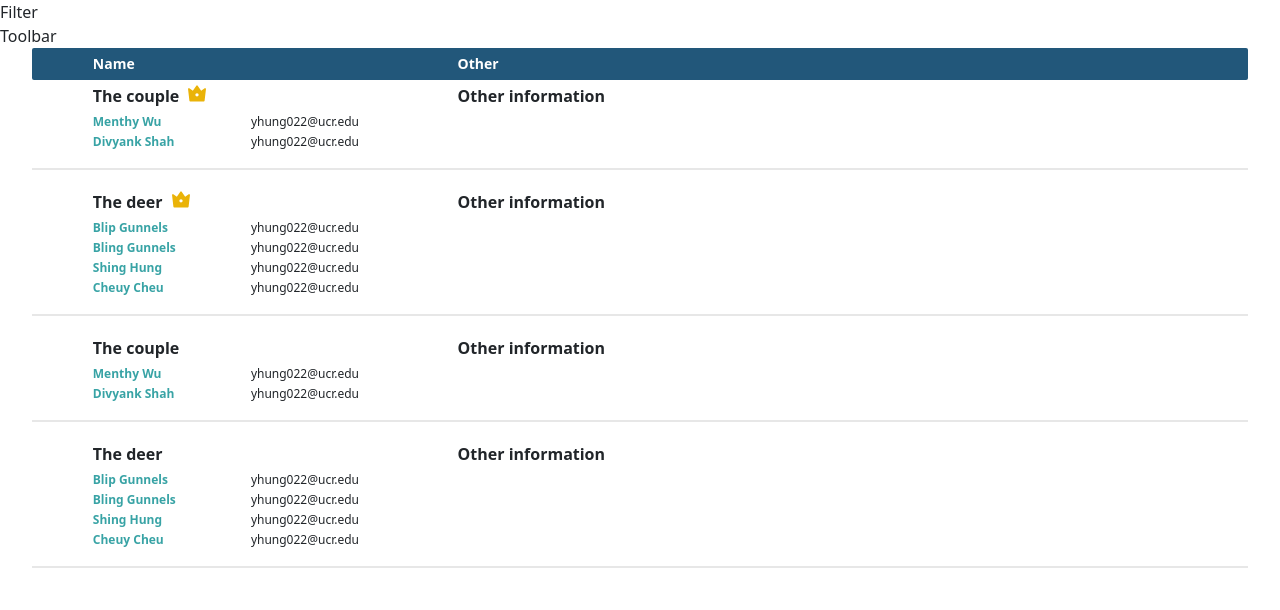
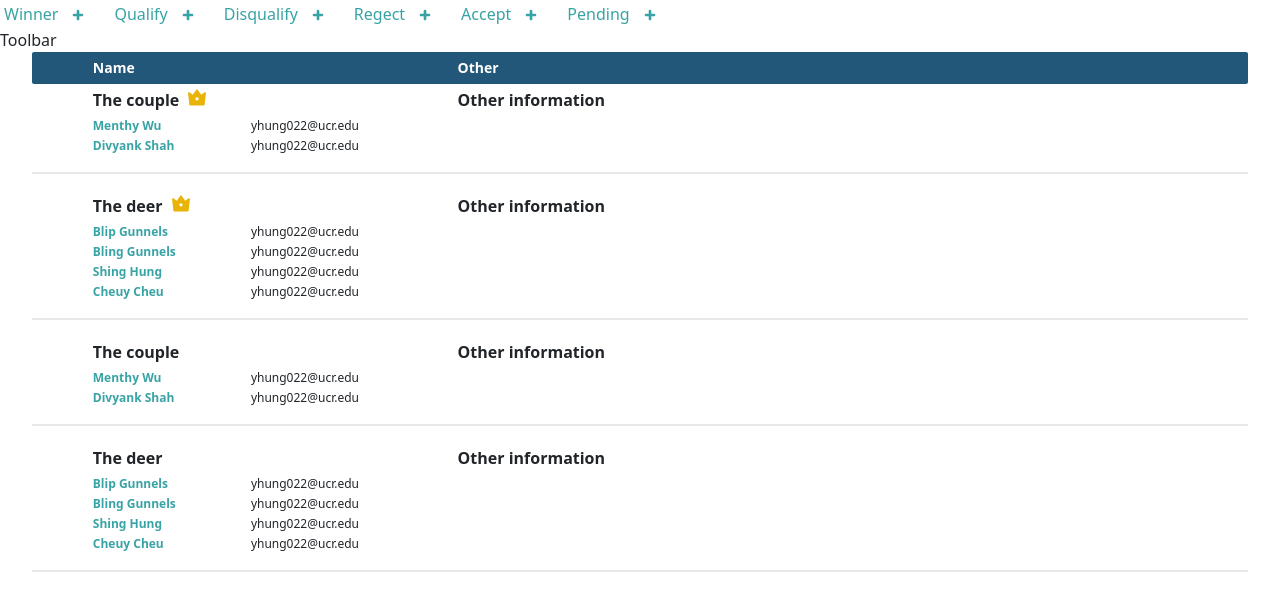
Before and after one commit to acm-ucr/hackathon-website, a Next.js app: page /admin/teams in a window 1280 px wide. Shown: the top 610 px of the page. Built offline with nearby package versions, Linux system fonts and the light colour scheme.

Commit message:
create Filter

```diff
--- a/src/app/admin/participants/page.js
+++ b/src/app/admin/participants/page.js
@@ -1,4 +1,5 @@
-import Filter from "@/app/components/Filter";
+"use client";
+import Filters from "@/app/components/Filters";
 import Participants from "@/app/components/Participants";
 import Toolbar from "@/app/components/Toolbar";
 import React from "react";
@@ -6,7 +7,7 @@ import React from "react";
 const ParticipantsPage = () => {
   return (
     <div>
-      <Filter />
+      <Filters />
       <Toolbar />
       <Participants />
     </div>
--- a/src/app/admin/teams/page.js
+++ b/src/app/admin/teams/page.js
@@ -1,4 +1,5 @@
-import Filter from "@/app/components/Filter";
+"use client";
+import Filters from "@/app/components/Filters";
 import Teams from "@/app/components/Teams";
 import Toolbar from "@/app/components/Toolbar";
 import React from "react";
@@ -6,7 +7,7 @@ import React from "react";
 const TeamsPage = () => {
   return (
     <div>
-      <Filter />
+      <Filters />
       <Toolbar />
       <Teams />
     </div>
--- a/src/app/components/Filter.jsx
+++ b/src/app/components/Filter.jsx
@@ -1,7 +1,25 @@
-import React from "react";
+import React, { useState } from "react";
+import { TiPlus } from "react-icons/ti";
 
-const Filter = () => {
-  return <div>Filter</div>;
+const Filter = ({ tag }) => {
+  const [toggle, setToggle] = useState(false);
+  return (
+    <div
+      className={`rounded ${
+        !toggle
+          ? "text-hackathon-blue-100 bg-white"
+          : "text-white bg-hackathon-blue-100"
+      } flex items-center w-fit m-0`}
+    >
+      <p className="my-0 mx-1 px-2 py-[2px]">{tag}</p>
+      <TiPlus
+        onClick={() => setToggle(!toggle)}
+        className={`mt-[2px] mr-2 hover:opacity-80 ${
+          toggle ? "-rotate-45" : null
+        }`}
+      />
+    </div>
+  );
 };
 
 export default Filter;
--- /dev/null
+++ b/src/app/components/Filters.jsx
@@ -0,0 +1,39 @@
+import React from "react";
+import { Row, Col } from "react-bootstrap";
+import Filter from "./Filter";
+const filters = [
+  {
+    tag: "Winner",
+  },
+  {
+    tag: "Qualify",
+  },
+  {
+    tag: "Disqualify",
+  },
+  {
+    tag: "Regect",
+  },
+  {
+    tag: "Accept",
+  },
+  {
+    tag: "Pending",
+  },
+];
+
+const Filters = () => {
+  return (
+    <div>
+      <Row className="w-fit">
+        {filters.map((filter, index) => (
+          <Col className="px-1" key={index}>
+            <Filter tag={filter.tag} />
+          </Col>
+        ))}
+      </Row>
+    </div>
+  );
+};
+
+export default Filters;
--- a/src/app/components/Team.jsx
+++ b/src/app/components/Team.jsx
@@ -1,4 +1,3 @@
-"use client";
 import React from "react";
 import { Row, Col } from "react-bootstrap";
 import Member from "./Member";
--- a/src/app/components/Teams.jsx
+++ b/src/app/components/Teams.jsx
@@ -1,4 +1,3 @@
-"use client";
 import React from "react";
 import { Row, Col } from "react-bootstrap";
 import Team from "./Team";
```
